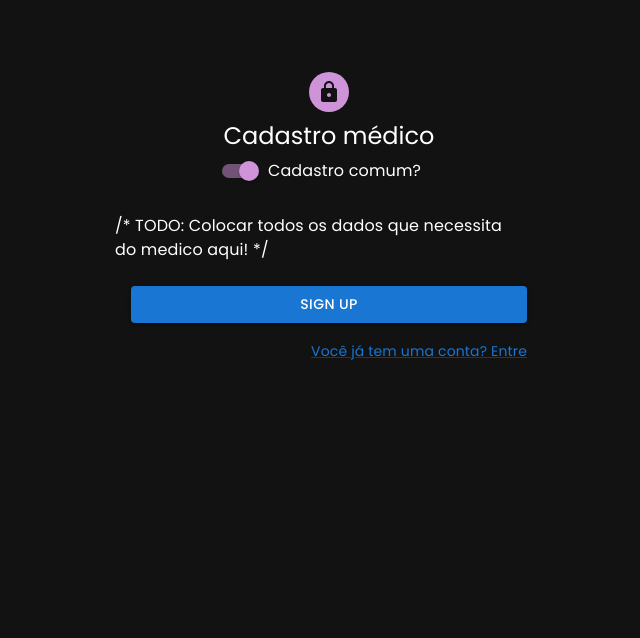
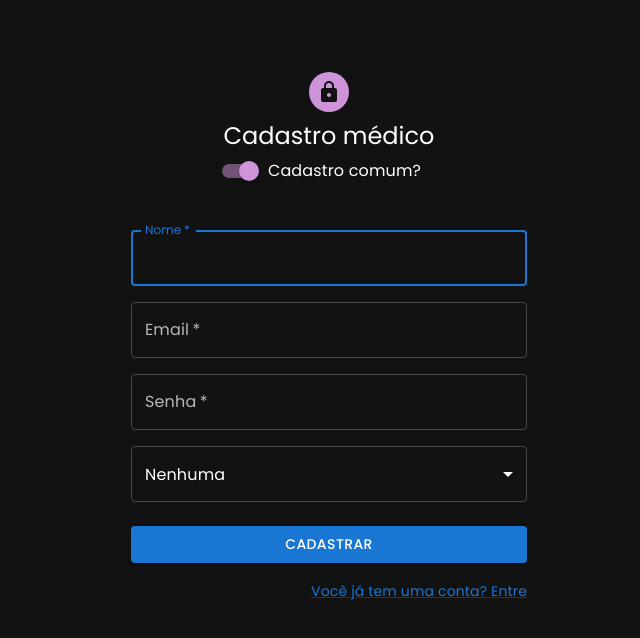
Before and after one commit to brunofaria27/medical-intelligence-webapp, a React (Create React App) app in the folder client/: page /sign-up in a window 1280 px wide. Both pictures are taken after a click on the label "Cadastro médico?". Shown: the top 638 px of the page, without its empty margins (311-951 px from the left). Built offline with nearby package versions, Linux system fonts and the light colour scheme.

Commit message:
primeiras partes do modelo do doutor - colocado os inputs

```diff
--- a/client/src/components/authentication/CommonUserSignUp.tsx
+++ b/client/src/components/authentication/CommonUserSignUp.tsx
@@ -11,21 +11,12 @@ import {
   Link,
   TextField,
   ThemeProvider,
-  createTheme,
 } from "@mui/material";
 import { getAddressByCEP } from "../../repositories/maps";
 import { userRegister } from "../../repositories/user_repository";
 import { CommonUser } from "../../models/CommonUser";
 import { AxiosError } from "axios";
-
-const darkTheme = createTheme({
-  palette: {
-    mode: "dark",
-    primary: {
-      main: "#1976d2",
-    },
-  },
-});
+import { darkTheme } from "../style/darkTheme";
 
 export const CommonUserSignUp = () => {
   const [street, setStreet] = React.useState("");
--- a/client/src/components/authentication/DoctorUserSignUp.tsx
+++ b/client/src/components/authentication/DoctorUserSignUp.tsx
@@ -7,20 +7,23 @@ import {
   CssBaseline,
   Grid,
   Link,
+  MenuItem,
+  Select,
+  SelectChangeEvent,
+  TextField,
   ThemeProvider,
-  createTheme,
 } from "@mui/material";
+import { darkTheme } from "../style/darkTheme";
 
-const darkTheme = createTheme({
-  palette: {
-    mode: "dark",
-    primary: {
-      main: "#1976d2",
-    },
-  },
-});
+const roles = ["Nenhuma", "Dermatologista", "Cardiologista", "Urologista"];
 
 export const DoctorUserSignUp = () => {
+  const [selectedRole, setSelectedRole] = React.useState('Nenhuma');
+
+  const handleChangeRole = (event: SelectChangeEvent) => {
+    setSelectedRole(event.target.value);
+  };
+
   const handleSubmit = (event: React.FormEvent<HTMLFormElement>) => {
     event.preventDefault();
     const data = new FormData(event.currentTarget);
@@ -49,7 +52,54 @@ export const DoctorUserSignUp = () => {
             sx={{ mt: 3 }}
           >
             <Grid container spacing={2}>
-              /* TODO: Colocar todos os dados que necessita do medico aqui! */
+              <Grid item xs={12}>
+                <TextField
+                  autoComplete="name"
+                  name="name"
+                  required
+                  fullWidth
+                  id="name"
+                  label="Nome"
+                  autoFocus
+                />
+              </Grid>
+              <Grid item xs={12}>
+                <TextField
+                  required
+                  fullWidth
+                  id="email"
+                  label="Email"
+                  name="email"
+                  autoComplete="email"
+                />
+              </Grid>
+              <Grid item xs={12}>
+                <TextField
+                  required
+                  fullWidth
+                  name="password"
+                  label="Senha"
+                  type="password"
+                  id="password"
+                  autoComplete="new-password"
+                />
+              </Grid>
+              <Grid item xs={12}>
+                <Select
+                  labelId="demo-simple-select-helper-label"
+                  id="demo-simple-select-helper"
+                  value={selectedRole}
+                  label="Especialização"
+                  onChange={handleChangeRole}
+                  sx={{ width: "100%" }}
+                >
+                  {roles.map((role) => (
+                    <MenuItem key={role} value={role}>
+                      {role}
+                    </MenuItem>
+                  ))}
+                </Select>
+              </Grid>
             </Grid>
             <Button
               type="submit"
@@ -57,7 +107,7 @@ export const DoctorUserSignUp = () => {
               variant="contained"
               sx={{ mt: 3, mb: 2 }}
             >
-              Sign Up
+              Cadastrar
             </Button>
             <Grid container justifyContent="flex-end">
               <Grid item>
--- a/client/src/components/authentication/Login.tsx
+++ b/client/src/components/authentication/Login.tsx
@@ -13,19 +13,10 @@ import {
   TextField,
   ThemeProvider,
   Typography,
-  createTheme,
 } from "@mui/material";
 import LockIcon from "@mui/icons-material/Lock";
 import { authLogin } from "../../auth/auth_treatment";
-
-const darkTheme = createTheme({
-  palette: {
-    mode: "dark",
-    primary: {
-      main: "#1976d2",
-    },
-  },
-});
+import { darkTheme } from "../style/darkTheme";
 
 export const Login = () => {
   const [requestError, setRequestError] = React.useState(false);
--- a/client/src/components/authentication/SignUp.tsx
+++ b/client/src/components/authentication/SignUp.tsx
@@ -13,15 +13,7 @@ import LockIcon from '@mui/icons-material/Lock';
 
 import { DoctorUserSignUp } from "./DoctorUserSignUp";
 import { CommonUserSignUp } from "./CommonUserSignUp";
-
-const darkTheme = createTheme({
-  palette: {
-    mode: "dark",
-    primary: {
-      main: "#1976d2",
-    },
-  },
-});
+import { darkTheme } from "../style/darkTheme";
 
 export const SignUp = () => {
   const [switchSelected, setSwitchSelected] = React.useState(false);
--- /dev/null
+++ b/client/src/components/style/darkTheme.tsx
@@ -0,0 +1,10 @@
+import { createTheme } from "@mui/material";
+
+export const darkTheme = createTheme({
+  palette: {
+    mode: "dark",
+    primary: {
+      main: "#1976d2",
+    },
+  },
+});
```
